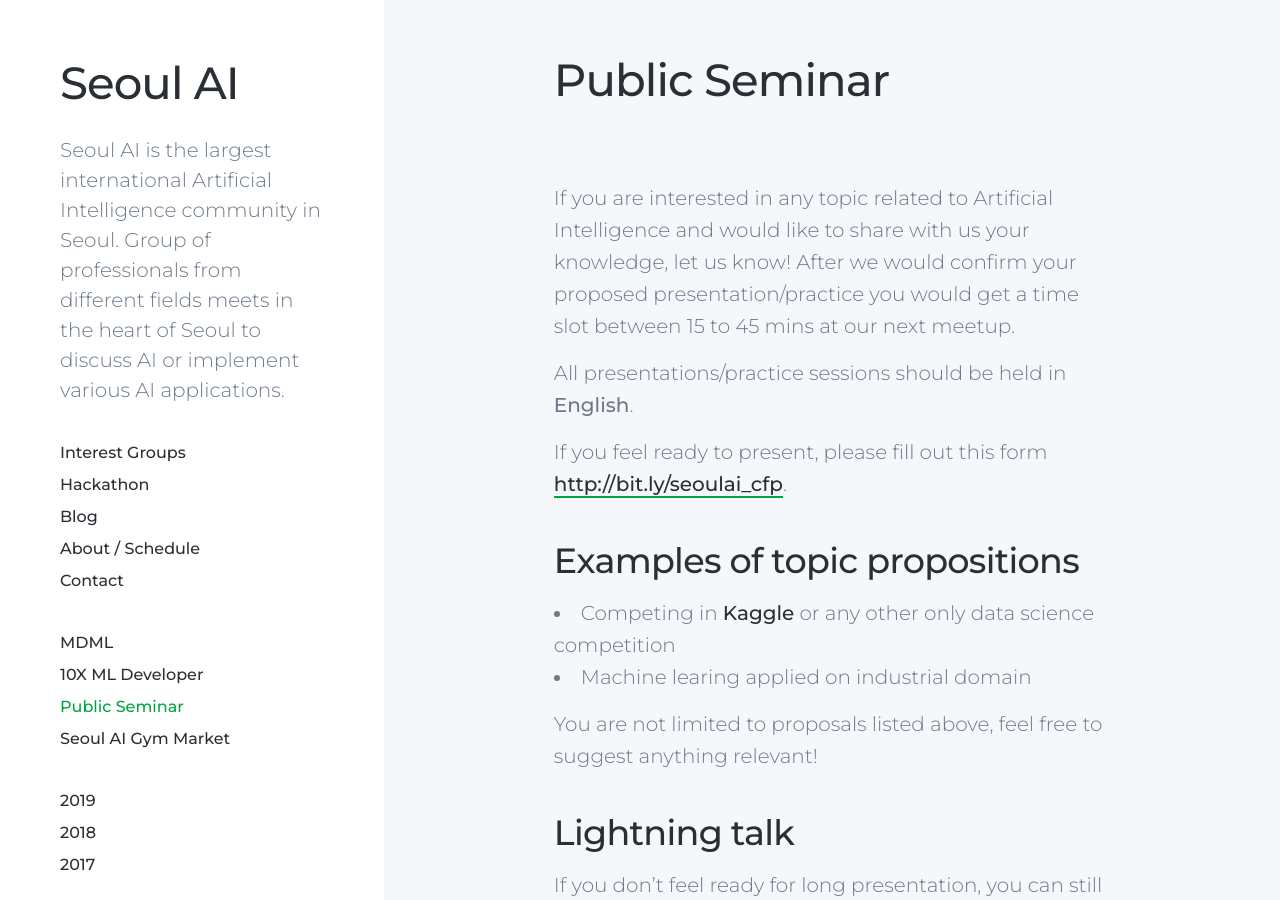
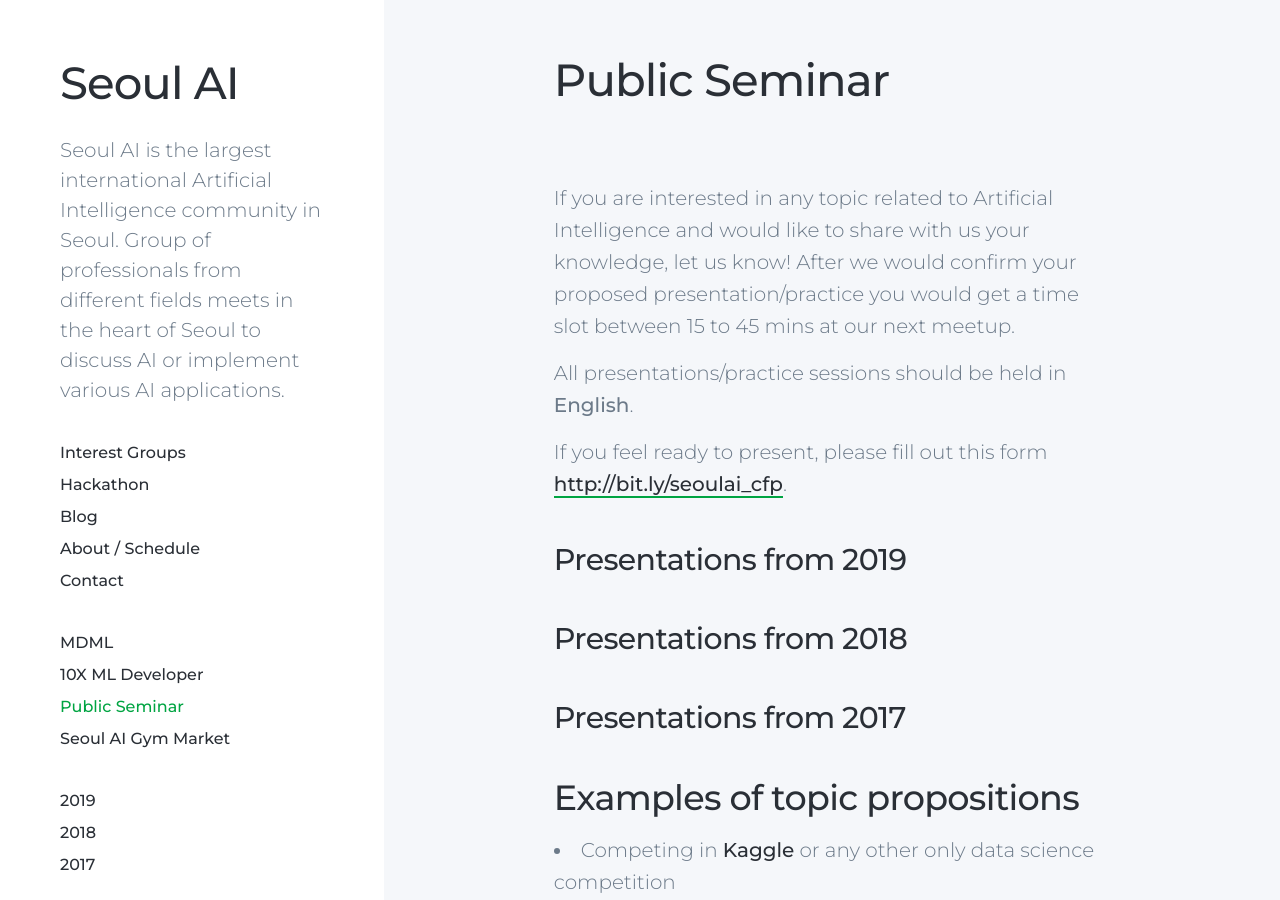
Before and after one commit to seoulai/seoulai.github.io, a Jekyll site: the page built from _projects/2018-12-01-public-seminar.md, in a window 1280 px wide and 900 px high. Built offline with Jekyll 4.4.1, drawn with Linux system fonts in a browser that asks for light colours; nearby versions of some CDN libraries.

Commit message:
Add presentations list

```diff
--- a/_projects/2018-12-01-public-seminar.md
+++ b/_projects/2018-12-01-public-seminar.md
@@ -13,6 +13,11 @@
 All presentations/practice sessions should be held in **English**.
 
 If you feel ready to present, please fill out this form [http://bit.ly/seoulai_cfp](http://bit.ly/seoulai_cfp).
+
+### [Presentations from 2019](/2019)
+### [Presentations from 2018](/2018)
+### [Presentations from 2017](/2017)
+
 
 ## Examples of topic propositions
 
```
